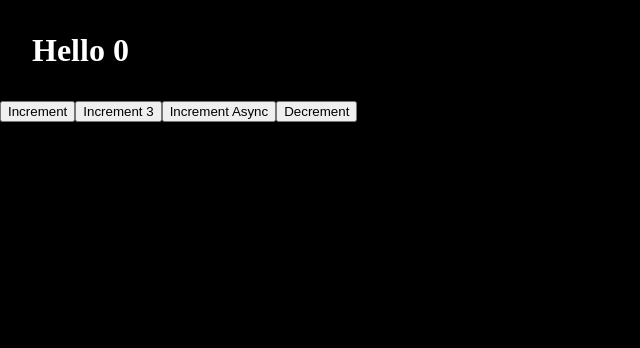
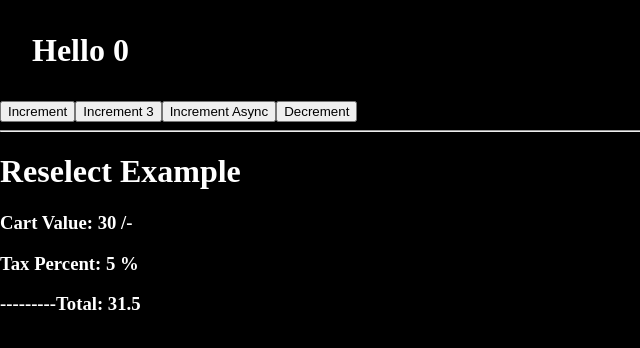
Before and after one commit to annamkishore/react-hooks-demo, a Next.js app: page /3-redux in a window 1280 px wide. Shown: the top 348 px of the page, without its empty margins (0-640 px from the left). Built offline with nearby package versions, Linux system fonts and the light colour scheme.

Commit message:
reselect

```diff
--- a/app/3-redux/page.js
+++ b/app/3-redux/page.js
@@ -5,6 +5,7 @@ import {Provider, useDispatch, useSelector} from "react-redux";
 
 import {decrement, increment, incrementAsync, incrementByVal} from "./counterSlice";
 import store from "./store";
+import {selectSubtotal, selectTotal} from "./shop-selector";
 
 export default function App() {
     return <>
@@ -16,13 +17,26 @@ export default function App() {
 
 function Hello() {
     let count = useSelector(state => state.counter) // counter name from createSlice(name)
+    let shop = useSelector(state => state.shop) // counter name from createSlice(name)
     let dispatch = useDispatch()
 
+    let cart = useSelector(selectSubtotal)
+    let total = useSelector(selectTotal)
+
     return <>
-        <h1 style={{margin: "2rem"}}>Hello {count.value}</h1>
-        <button onClick={() => dispatch(increment())}>Increment</button>
-        <button onClick={() => dispatch(incrementByVal(3))}>Increment 3</button>
-        <button onClick={() => dispatch(incrementAsync(1))}>Increment Async</button>
-        <button onClick={() => dispatch(decrement())}>Decrement</button>
+        <div>
+            <h1 style={{margin: "2rem"}}>Hello {count.value}</h1>
+            <button onClick={() => dispatch(increment())}>Increment</button>
+            <button onClick={() => dispatch(incrementByVal(3))}>Increment 3</button>
+            <button onClick={() => dispatch(incrementAsync(1))}>Increment Async</button>
+            <button onClick={() => dispatch(decrement())}>Decrement</button>
+        </div>
+        <hr/>
+        <div>
+            <h1>Reselect Example</h1>
+            <h3>Cart Value: {cart} /-</h3>
+            <h3>Tax Percent: {shop.taxPercent} %</h3>
+            <h3>---------Total: {total}</h3>
+        </div>
     </>
 }
--- /dev/null
+++ b/app/3-redux/shop-selector.js
@@ -0,0 +1,19 @@
+import {createSelector} from "@reduxjs/toolkit";
+
+const selectShopItems = state => state.shop.items
+const selectTaxPercent = state => state.shop.taxPercent
+
+export const selectSubtotal = createSelector(
+    selectShopItems,
+    items => items.reduce((subtotal, item) => subtotal + item.value, 0)
+)
+
+const selectTax = createSelector(
+    [selectSubtotal, selectTaxPercent],
+    (subtotal, taxPercent) => subtotal * (taxPercent / 100)
+)
+
+export const selectTotal = createSelector(
+    [selectSubtotal, selectTax],
+    (subtotal, tax) => (subtotal + tax)
+)
--- /dev/null
+++ b/app/3-redux/shopSlice.js
@@ -0,0 +1,14 @@
+import {createSlice} from "@reduxjs/toolkit";
+
+export const shopSlice = createSlice({
+    name: 'shop',
+    initialState: {
+        taxPercent: 5,
+        items: [
+            {name: 'apple', value: 20},
+            {name: 'orange', value: 10}
+        ]
+    },
+    reducers: {
+    }
+})
--- a/app/3-redux/store.js
+++ b/app/3-redux/store.js
@@ -1,10 +1,12 @@
 // Step #2---------- create store
 import {configureStore} from "@reduxjs/toolkit";
 import {counterSlice} from "./counterSlice";
+import {shopSlice} from "./shopSlice";
 
 // kind of creating a store-------------
 export default configureStore({
     reducer: {
-        counter: counterSlice.reducer
+        counter: counterSlice.reducer,
+        shop: shopSlice.reducer
     }
 })
```
